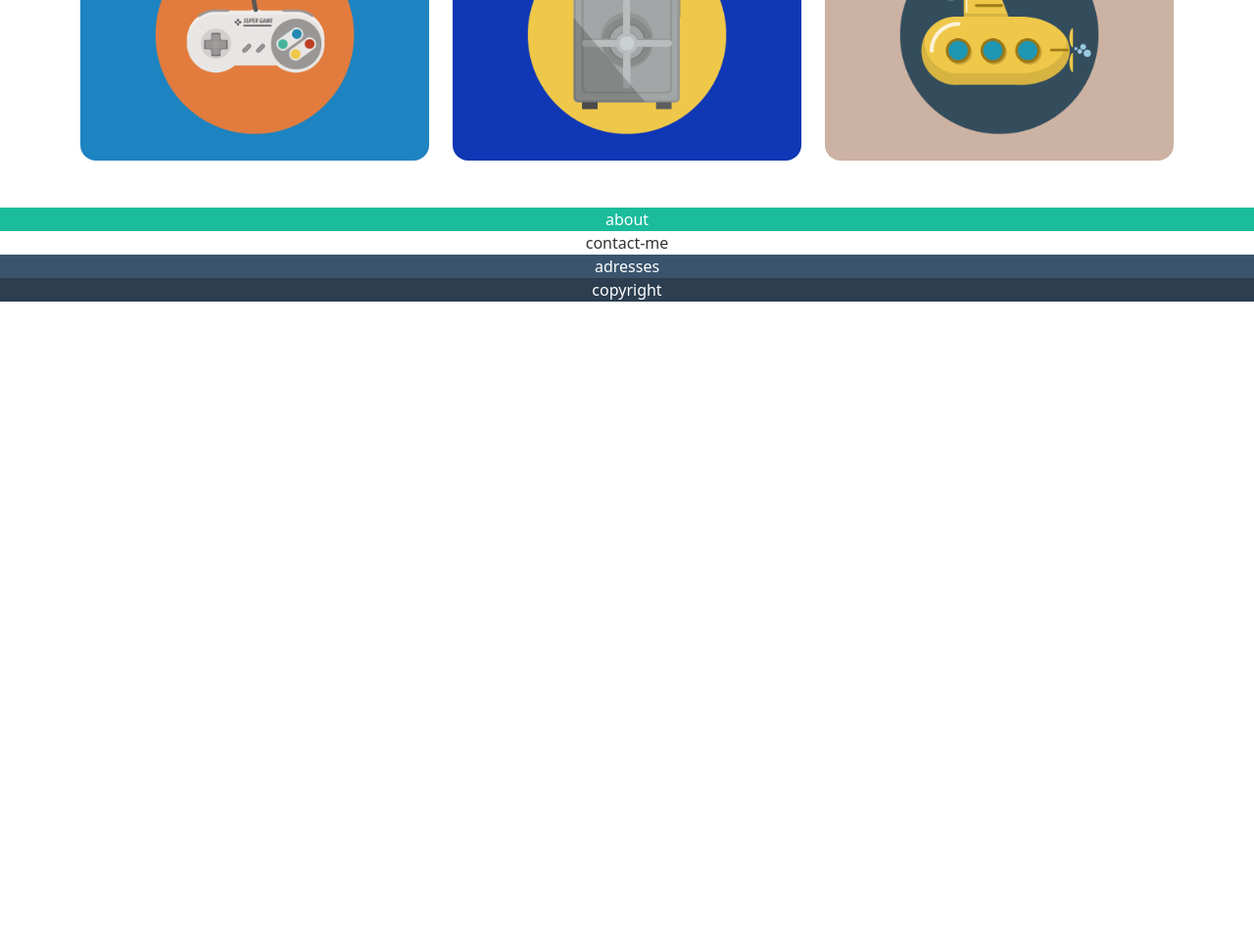
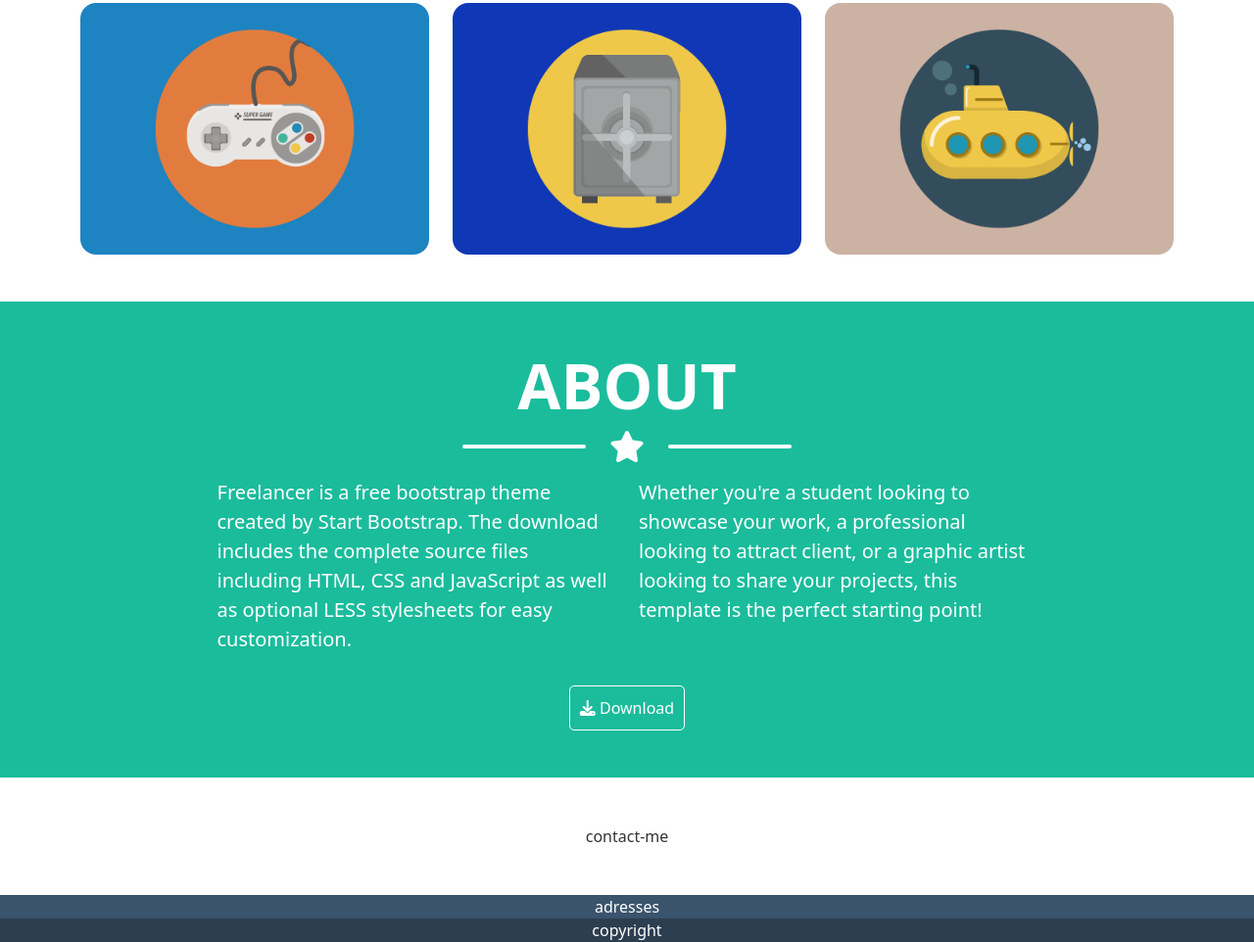
Before and after one commit to NelloRossi97/html-css-bootstrap-freelancer, a plain HTML site: page index.html in a window 1280 px wide. Shown: the part 1269-2231 px from the top of the page at 98% size. Before the commit the page ends 1577 px from the top, so only its background shows below. Drawn offline with nearby package versions, Linux system fonts and the light colour scheme.

Commit message:
added content to about

```diff
--- a/css/style.css
+++ b/css/style.css
@@ -56,3 +56,19 @@ h2{
 #portfolio .star-divider{
     color: var(--dark-gray);
 }
+
+#about button{
+    border: 1px solid var(--white);
+    background-color: transparent;
+    color: var(--white);
+    padding: 10px;
+    border-radius: 5px;
+}
+
+#about .col-12{
+    margin: 0 auto;
+}
+
+.container75{
+    margin: 0 auto;
+}
--- a/index.html
+++ b/index.html
@@ -16,7 +16,8 @@
     </header>
 
     <main>
-        <section id="hero" >
+        <!-- section hero -->
+        <section id="hero" class="py-5">
             <div class="container text-center">
                 <div class="row py-5">
                     <div class="col">
@@ -32,7 +33,9 @@
                 </div>
             </div>
         </section>
+        <!-- /section hero -->
 
+        <!-- section portfolio -->
         <section id="portfolio" class="py-5">
             <div class="container text-center">
                 <h2 class="text-uppercase p-3">portfolio</h2>
@@ -63,18 +66,51 @@
                 </div>
             </div>
         </section>
+        <!-- /section portfolio -->
 
-        <section id="about" >
-            <div class="container text-center">
-                about
+        <!-- section about -->
+        <section id="about" class="py-5">
+            <div class="container">
+                <div class="container75 w-75">
+                    <!-- title and divider -->
+                    <h2 class="text-uppercase text-center">about</h2>
+                    <div class="star-divider justify-content-center align-items-center pb-3">
+                        <div class="line-star-divider"></div>
+                        <i class="fa fa-star px-4" aria-hidden="true"></i>
+                        <div class="line-star-divider"></div>
+                    </div>
+                    <!-- /title and divider -->
+
+                    <!-- row with text -->
+                    <div class="row justify-content-center">
+                        <div class="col-sm-12 col-md-6 fs-5 pb-3">
+                            <p>
+                                Freelancer is a free bootstrap theme created by Start Bootstrap. The download includes the complete source files including HTML, CSS and JavaScript as well as optional LESS stylesheets for easy customization.
+                            </p>
+                        </div>
+                        <div class="col-sm-12 col-md-6 fs-5 pb-3">
+                            <p>
+                                Whether you're a student looking to showcase your work, a professional looking to attract client, or a graphic artist looking to share your projects, this template is the perfect starting point!
+                            </p>
+                        </div>
+                        <div class="col-12 d-flex justify-content-center">
+                            <button><i class="fa fa-download" aria-hidden="true"></i> Download</button>
+                        </div>
+                    </div>
+                    <!-- /row with text -->
+                </div>
+
             </div>
         </section>
+        <!-- /section about -->
 
-        <section id="contact-me" >
+        <!-- section contact-me -->
+        <section id="contact-me" class="py-5">
             <div class="container text-center">
                 contact-me
             </div>
         </section>
+        <!-- /section contact-me -->
     </main>
 
     <footer>
```
